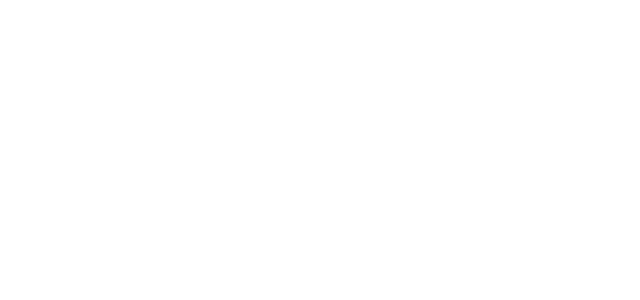
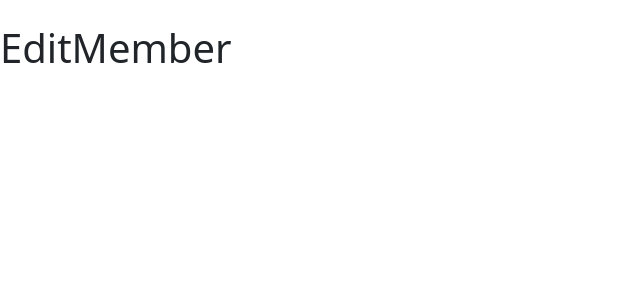
Before and after one commit to restenPiz/Basic_members_system, a React (Create React App) app in the folder system_members/: page /EditMember in a window 1280 px wide. Shown: the top 300 px of the page, without its empty margins (0-640 px from the left). Built offline with nearby package versions, Linux system fonts and the light colour scheme.

Commit message:
Update in Main.js

```diff
--- a/system_members/src/Pages/EditMember.js
+++ b/system_members/src/Pages/EditMember.js
@@ -2,7 +2,7 @@
 {
     return (
         <>
-
+           <h1>EditMember</h1>
         </>
     );
 }
--- a/system_members/src/Pages/Main.js
+++ b/system_members/src/Pages/Main.js
@@ -52,7 +52,7 @@
                                 <td>{user.Surname}</td>
                                 <td>{user.Task}</td>
                                 <td>
-                                    <a style={estilos} href="">
+                                    <a style={estilos} href="/EditMember">
                                         <i class="bi bi-pencil"></i>
                                     </a>
                                 </td>
```
